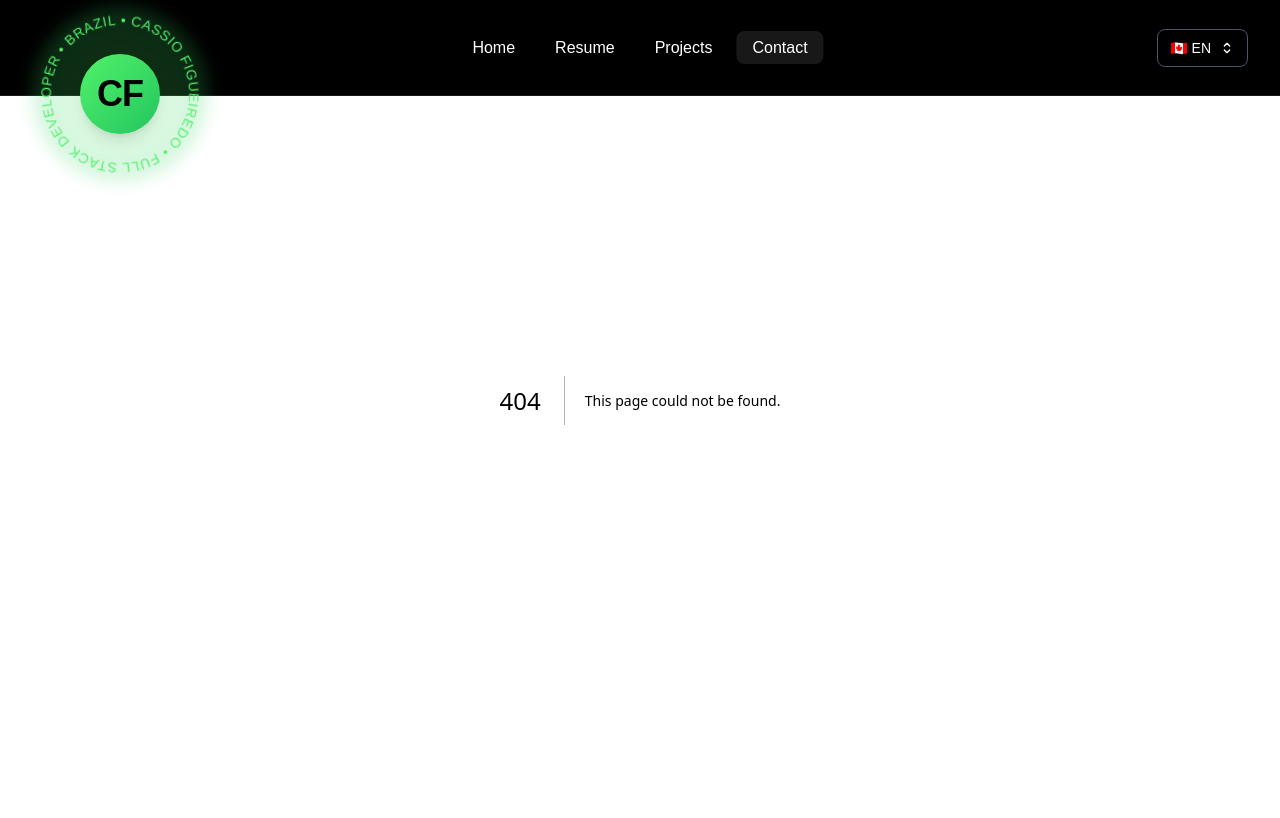
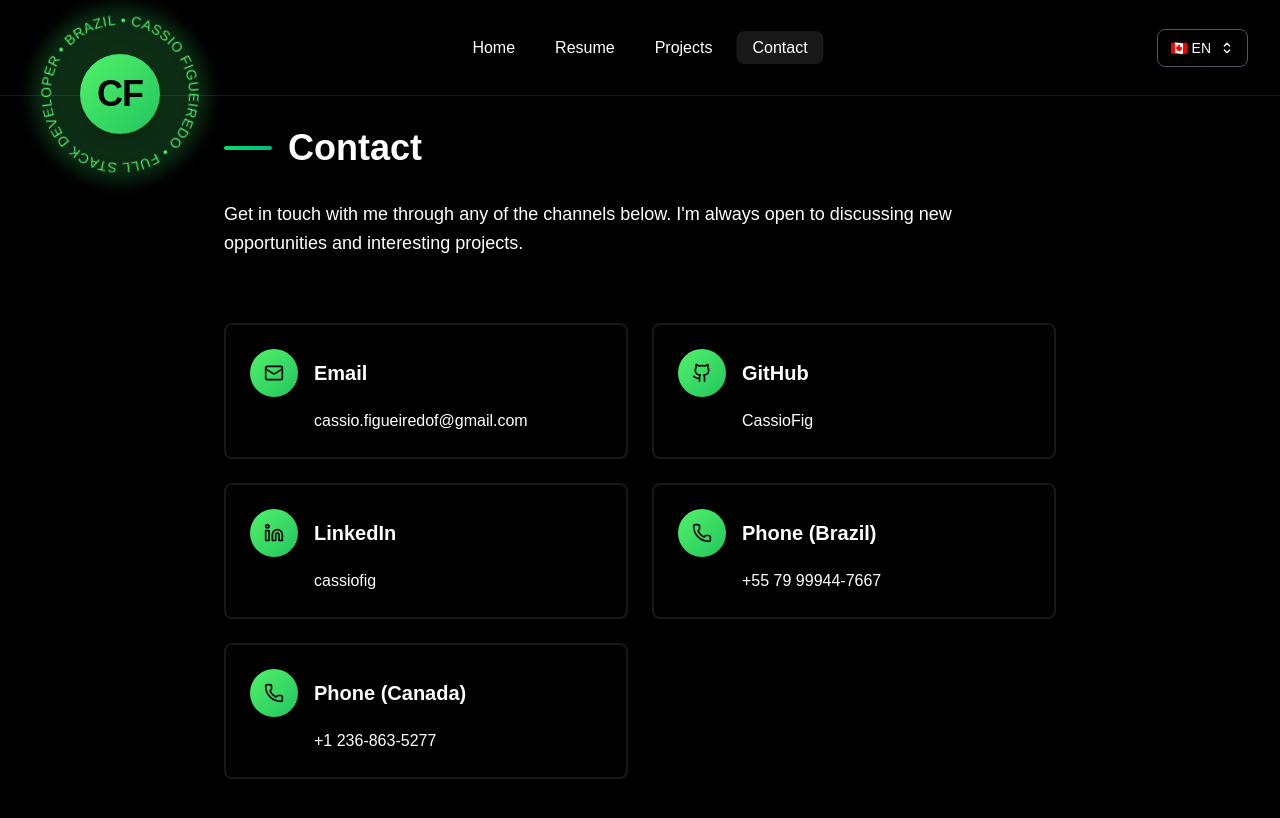
Before and after one commit to CassioFig/portfolio, a Next.js app: page /contact in a window 1280 px wide. Before the commit this address had no page. Shown: the top 818 px of the page. Built offline with nearby package versions, Linux system fonts and the light colour scheme.

Commit message:
feat: Add contact page

```diff
--- /dev/null
+++ b/src/app/contact/page.tsx
@@ -0,0 +1,59 @@
+'use client';
+
+import { Github, Linkedin, Mail, Phone } from 'lucide-react';
+import { useLocale } from '@/contexts/locale-context';
+
+export default function Contact() {
+  const { t } = useLocale();
+
+	const icons = {
+		github: Github,
+		linkedin: Linkedin,
+		email: Mail,
+		'phone-br': Phone,
+		'phone-ca': Phone,
+	}
+
+  return (
+    <main className="bg-black min-h-screen">
+      <section className="max-w-4xl w-full mx-auto pb-16 pt-32 px-8">
+        <div className="mb-16">
+          <div className="flex items-center mb-8">
+            <div className="w-12 h-1 bg-gradient-to-r from-green-400 to-emerald-500 mr-4 rounded-full"></div>
+            <h1 className="text-4xl font-bold text-white">{t.pages.contact.sections.contact.title}</h1>
+          </div>
+          <p className="text-white text-lg leading-relaxed">
+            {t.pages.contact.sections.contact.description}
+          </p>
+        </div>
+
+        <div className="grid grid-cols-1 md:grid-cols-2 gap-6">
+          {t.pages.contact.sections.contact.data.map((item) => {
+            const Icon = icons[item.type];
+            return (
+              <a
+                key={item.type}
+                href={item.href}
+                target={item.isExternal ? '_blank' : '_self'}
+                rel={item.isExternal ? 'noopener noreferrer' : undefined}
+                className="group border-dark border-2 rounded-lg p-6 hover:border-green-400/50 transition-all duration-500 hover:shadow-2xl hover:shadow-green-400/10 bg-black hover:scale-105 cursor-pointer"
+              >
+                <div className="flex items-center gap-4 mb-3">
+                  <div className="w-12 h-12 rounded-full bg-gradient-green flex items-center justify-center group-hover:scale-110 transition-transform duration-300">
+                    <Icon className="text-black" size={20} />
+                  </div>
+                  <h3 className="text-xl font-semibold text-white group-hover:text-green-400 transition-colors duration-300">
+                    {item.label}
+                  </h3>
+                </div>
+                <p className="text-white group-hover:text-green-400/80 transition-colors duration-300 ml-16">
+                  {item.value}
+                </p>
+              </a>
+            );
+          })}
+        </div>
+      </section>
+    </main>
+  );
+}
--- a/src/app/page.tsx
+++ b/src/app/page.tsx
@@ -3,6 +3,7 @@
 import Image from 'next/image';
 import { useState, useEffect } from 'react';
 import me_pixar from '../assets/images/me_pixar.webp';
+import me from '../assets/images/me.jpeg';
 import { CodeXml, Server, TabletSmartphone } from 'lucide-react';
 import { useLocale } from '@/contexts/locale-context';
 
@@ -133,7 +134,7 @@ export default function Home() {
           <div className="flex justify-center">
             <Image
               alt="Cassio Figueiredo"
-              src={me_pixar}
+              src={me}
               className="w-64 h-64 rounded-full object-cover shadow-lg border-4 border-gradient-to-r from-green-400 to-emerald-500 shadow-green-400/30"
             />
           </div>
--- a/src/locales/en.ts
+++ b/src/locales/en.ts
@@ -125,6 +125,51 @@ export const EN = {
 					]
 				}
 			}
+		},
+		contact: {
+			sections: {
+				contact: {
+					title: "Contact",
+					description: "Get in touch with me through any of the channels below. I'm always open to discussing new opportunities and interesting projects.",
+					data: [
+						{
+							type: "email",
+							label: "Email",
+							value: "cassio.figueiredof@gmail.com",
+							href: "mailto:cassio.figueiredof@gmail.com",
+							isExternal: false,
+						},
+						{
+							type: 'github',
+							label: 'GitHub',
+							value: 'CassioFig',
+							href: 'https://github.com/CassioFig',
+							isExternal: true,
+						},
+						{
+							type: 'linkedin',
+							label: 'LinkedIn',
+							value: 'cassiofig',
+							href: 'https://www.linkedin.com/in/cassiofig/',
+							isExternal: true,
+						},
+						{
+							type: 'phone-br',
+							label: 'Phone (Brazil)',
+							value: '+55 79 99944-7667',
+							href: 'tel:+5579999447667',
+							isExternal: false,
+						},
+						{
+							type: 'phone-ca',
+							label: 'Phone (Canada)',
+							value: '+1 236-863-5277',
+							href: 'tel:+12368635277',
+							isExternal: false,
+						},
+					]
+				}
+			}
 		}
 	}
 } as const
--- a/src/locales/pt.ts
+++ b/src/locales/pt.ts
@@ -107,12 +107,12 @@ export const PT = {
 		projects: {
 			sections: {
 				projects: {
-					title: "Projects",
+					title: "Projetos",
 					data: [
 						{
 							image: "flamengo-project.png",
-							name: "Flamengo Website Clone",
-							description: "A clone of the official Flamengo football club website, built with HTML, CSS, and JavaScript.",
+							name: "Clone do Site do Flamengo",
+							description: "Um clone do site oficial do clube de futebol Flamengo, construído com HTML, CSS e JavaScript.",
 							link: "https://flamengo-clone.netlify.app/",
 							repositoryLink: "https://github.com/CassioFig/flamengo-webpage",
 							technologies: ["HTML5", "CSS3", "JavaScript"]
@@ -120,7 +120,7 @@ export const PT = {
 						{
 							image: "nec-project.png",
 							name: "Nec Cup Draft",
-							description: "A web application for drafting players for the Nec Cup.",
+							description: "Uma aplicação web para draftar jogadores para a Copa Nec.",
 							link: "https://nec-cup-draft.netlify.app/",
 							repositoryLink: "",
 							technologies: ["Next.js", "TypeScript"]
@@ -128,6 +128,51 @@ export const PT = {
 					]
 				}
 			}
+		},
+		contact: {
+			sections: {
+				contact: {
+					title: "Contact",
+					description: "Get in touch with me through any of the channels below. I'm always open to discussing new opportunities and interesting projects.",
+					data: [
+						{
+							type: "email",
+							label: "Email",
+							value: "cassio.figueiredof@gmail.com",
+							href: "mailto:cassio.figueiredof@gmail.com",
+							isExternal: false,
+						},
+						{
+							type: 'github',
+							label: 'GitHub',
+							value: 'CassioFig',
+							href: 'https://github.com/CassioFig',
+							isExternal: true,
+						},
+						{
+							type: 'linkedin',
+							label: 'LinkedIn',
+							value: 'cassiofig',
+							href: 'https://www.linkedin.com/in/cassiofig/',
+							isExternal: true,
+						},
+						{
+							type: 'phone-br',
+							label: 'Phone (Brazil)',
+							value: '+55 79 99944-7667',
+							href: 'tel:+5579999447667',
+							isExternal: false,
+						},
+						{
+							type: 'phone-ca',
+							label: 'Phone (Canada)',
+							value: '+1 236-863-5277',
+							href: 'tel:+12368635277',
+							isExternal: false,
+						},
+					]
+				}
+			}
 		}
 	}
 } as const
```
